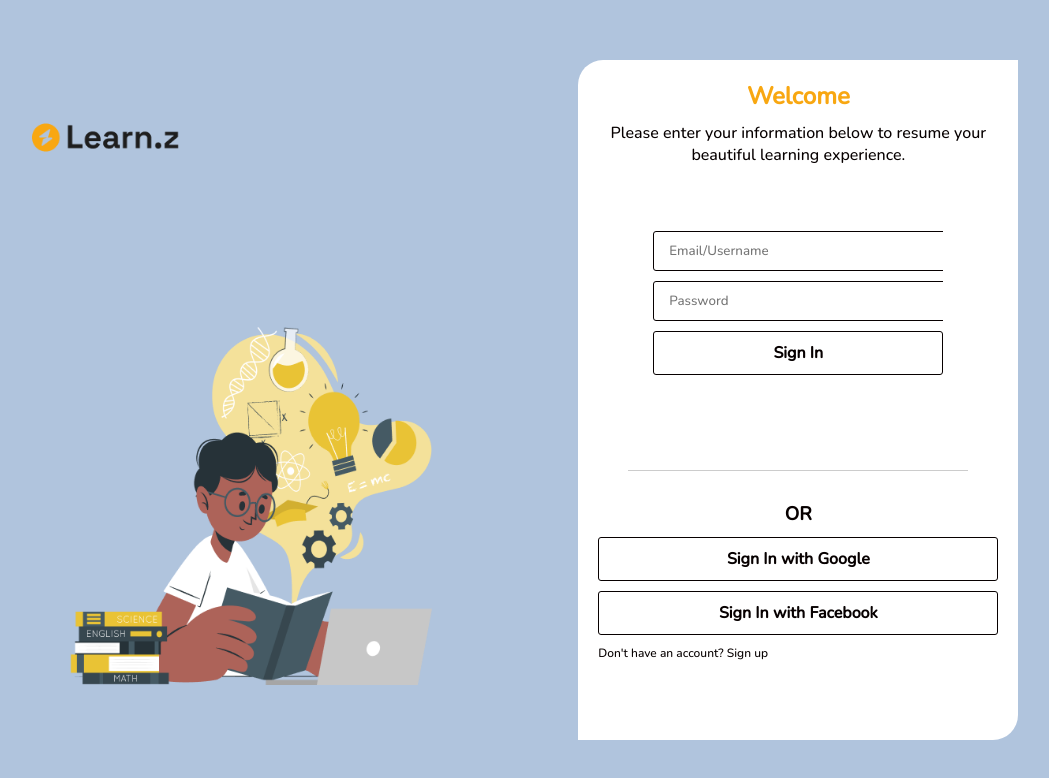
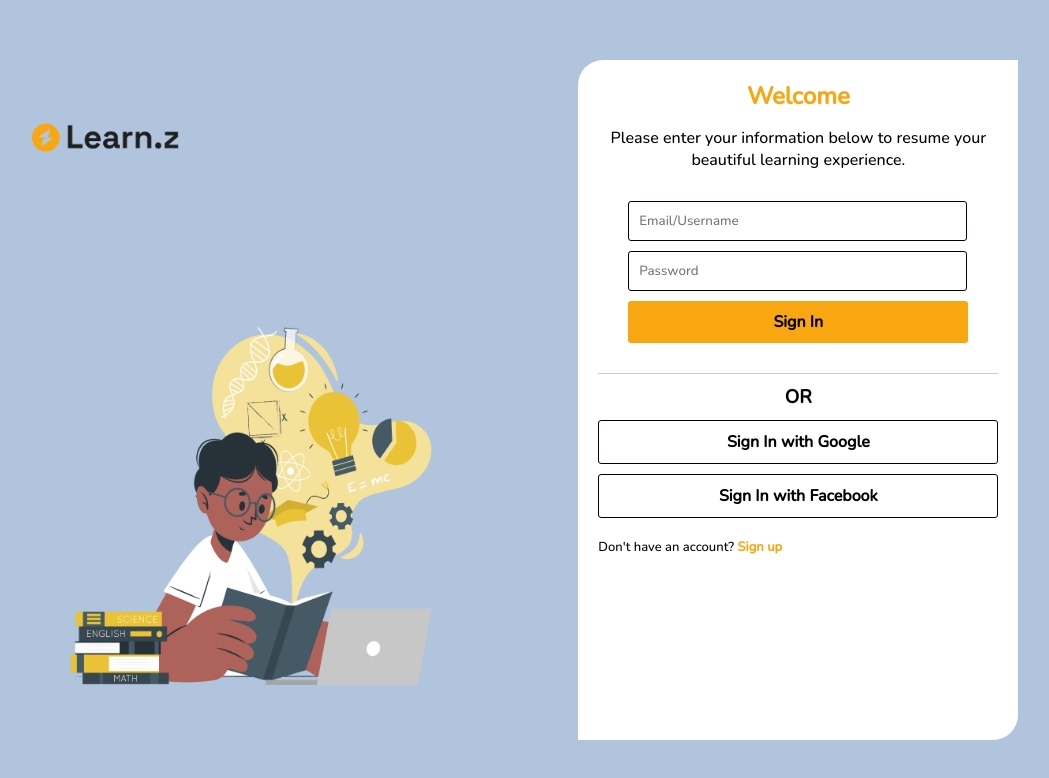
Before and after one commit to learnable-2022/LMS-YC-2-FE, a React (Vite) app: page /login in a window 1280 px wide. Shown: the top 778 px of the page, without its empty margins (115-1164 px from the left). Built offline with nearby package versions, Linux system fonts and the light colour scheme.

Commit message:
Modified parent login style file

```diff
--- a/src/pages/ParentLogin/parentLogin.module.css
+++ b/src/pages/ParentLogin/parentLogin.module.css
@@ -50,6 +50,7 @@
   .form {
     display: flex;
     flex-direction: column;
+    padding: 30px;
   }
 
   .h2 {
@@ -61,7 +62,7 @@
     color: #070000;
     text-align: center;
     font-weight: normal;
-    margin: 10px;
+    margin-top: 15px;
   }
 
   .h3 {
@@ -73,9 +74,9 @@
 
   input[type="text"],
   input[type="password"] {
-    padding: 10px 15px;
+    padding: 10px;
     margin-bottom: 10px;
-    min-width: 90%;
+    width: 93%;
     background-color: transparent;
     border: 1px solid #070000;
     border-radius: 3px;
@@ -88,39 +89,37 @@
     color: #070000;
     border-radius: 3px;
     cursor: pointer;
-    margin-bottom: 10px;
   }
 
   button[type="submit"] {
-    background-color: transparent;
-    padding: 10px 15px;
-    border: 1px solid #070000;
+    width: 100%;
+    background-color: #F8A711;
+    padding: 10px;
+    border: none;
   }
 
-  button[type="submit"]:hover,
-  button[type="button"]:hover {
-    background-color: #F8A711;
-    border: none;
-    width: 100%;
-  }
 
   .line {
-    border-bottom: 1px solid #ccc;
-    margin: 30px;
+    border-top: 1px solid #ccc;
+    margin-bottom: 10px;
   }
 
   .googleBtn, .facebookBtn {
     width: 100%;
-    padding: 10px 15px;
+    padding: 10px;
+    margin-bottom: 10px;
     background-color: transparent;
     border: 1px solid #070000;
   }
 
   .signUp {
     color: #070000;
-    font-size: 12px;
+    font-size: 13px;
+    margin-top: 10px;
   }
 
   .signUp a {
     cursor: pointer;
+    color: #F8A711;
+    font-weight: 600;
   }
```
